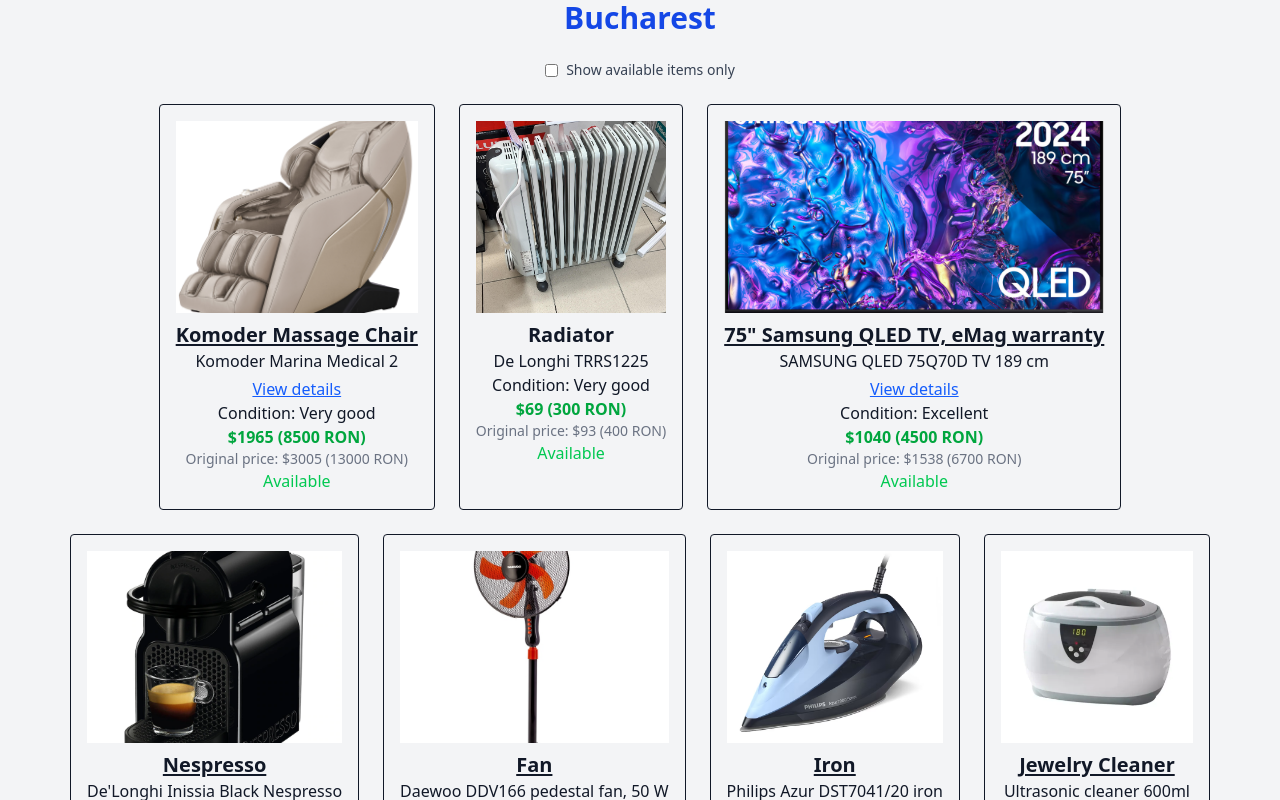
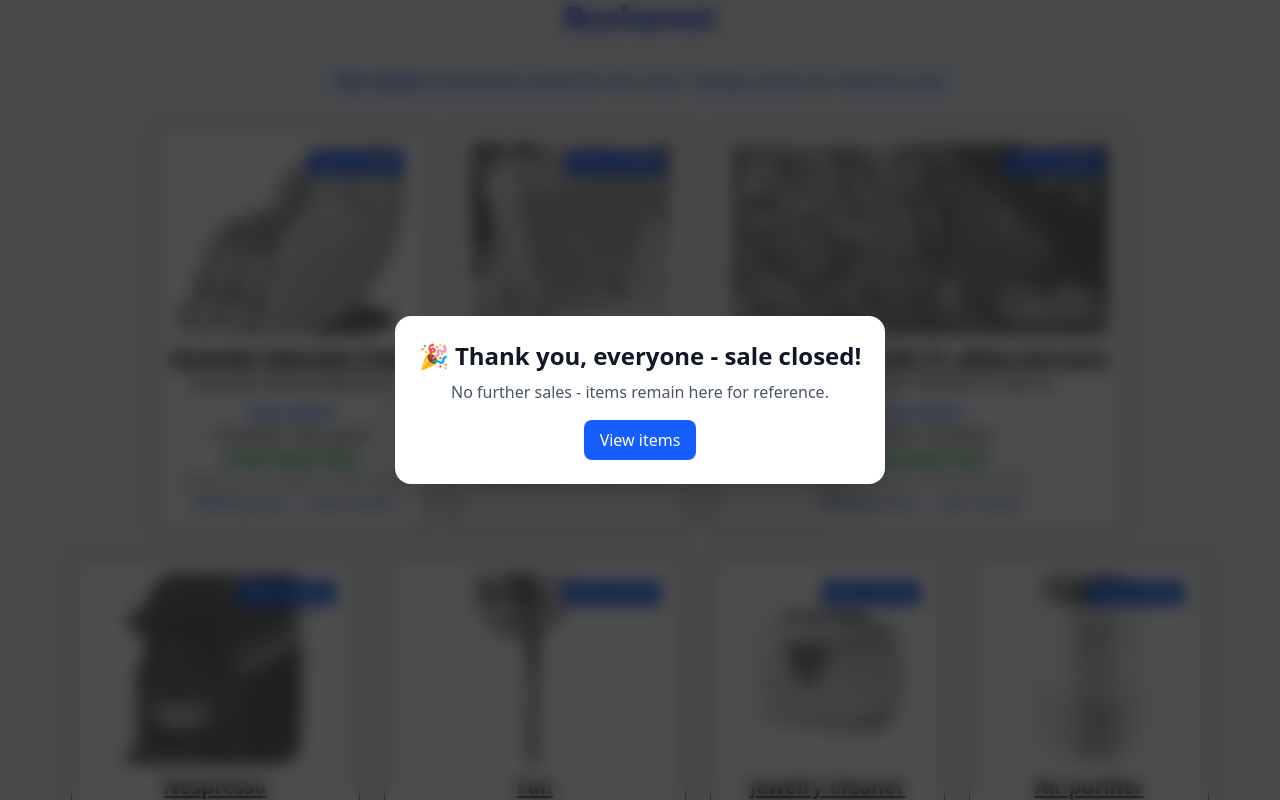
Before and after one commit to StanislavAlexandrov/bucharest-sale-site, a React (Vite) app: page / in a window 1280 px wide. Shown: the top 800 px of the page. Built offline with nearby package versions, Linux system fonts and the light colour scheme.

Commit message:
added closed sale

```diff
--- a/src/App.tsx
+++ b/src/App.tsx
@@ -1,23 +1,42 @@
-import { useState } from 'react';
+import { useMemo, useState } from 'react';
 import ItemCard from './components/ItemCard';
 import items from './data/items';
 import './App.css';
 
+const SALES_CLOSED = true; // ← flip to false if you ever reopen
+
 function App() {
     const [showAvailableOnly, setShowAvailableOnly] = useState(false);
+    const [overlayDismissed, setOverlayDismissed] = useState(false); // allow browsing while still marking sale closed
 
-    const filteredItems = (
-        showAvailableOnly ? items.filter((item) => item.available) : items
-    ).sort((a, b) => {
-        // Available first, sold last
+    const filteredItems = useMemo(() => {
+        const base = showAvailableOnly
+            ? items.filter((i) => i.available)
+            : items;
+        return [...base].sort((a, b) => {
             if (a.available === b.available) return 0;
             return a.available ? -1 : 1;
         });
+    }, [showAvailableOnly]);
 
     return (
         <div className="min-h-screen flex flex-col items-center justify-center gap-6 bg-gray-100 text-center px-4">
             <h1 className="text-3xl font-bold text-blue-700">Bucharest</h1>
 
+            {/* Top banner to reinforce state even if overlay is dismissed */}
+            {SALES_CLOSED && (
+                <div
+                    className="rounded-lg bg-blue-50 border border-blue-200 px-4 py-2 text-blue-800"
+                    role="status"
+                    aria-live="polite"
+                >
+                    <strong>Sale closed.</strong> Everything’s packed for the
+                    move—listings remain for reference only.
+                </div>
+            )}
+
+            {/* Hide the filter if sales are closed (optional) */}
+            {!SALES_CLOSED && (
                 <label className="flex items-center gap-2 text-gray-700 text-sm">
                     <input
                         type="checkbox"
@@ -27,12 +46,40 @@
                     />
                     Show available items only
                 </label>
+            )}
 
             <div className="flex flex-wrap justify-center gap-6">
                 {filteredItems.map((item) => (
-                    <ItemCard key={item.id} item={item} />
+                    <ItemCard
+                        key={item.id}
+                        item={item}
+                        salesClosed={SALES_CLOSED}
+                    />
                 ))}
             </div>
+
+            {/* Full-page overlay (blocks clicks while visible); set overlayDismissed to keep site browseable */}
+            {SALES_CLOSED && !overlayDismissed && (
+                <div className="fixed inset-0 z-50 flex items-center justify-center bg-black/70 backdrop-blur-sm">
+                    <div className="mx-4 max-w-lg rounded-2xl bg-white p-6 text-center shadow-2xl">
+                        <h2 className="text-2xl font-bold">
+                            🎉 Thank you, everyone - sale closed!
+                        </h2>
+                        <p className="mt-2 text-gray-600">
+                            No further sales - items remain here for reference.
+                        </p>
+                        <div className="mt-4 flex justify-center gap-3">
+                            {/* Keep a single button if you want the overlay to be non-dismissible */}
+                            <button
+                                onClick={() => setOverlayDismissed(true)}
+                                className="rounded-lg bg-blue-600 px-4 py-2 text-white font-medium hover:bg-blue-700 focus:outline-none focus:ring focus:ring-blue-300"
+                            >
+                                View items
+                            </button>
+                        </div>
+                    </div>
+                </div>
+            )}
         </div>
     );
 }
--- a/src/components/ItemCard.tsx
+++ b/src/components/ItemCard.tsx
@@ -3,20 +3,21 @@
 
 type ItemCardProps = {
     item: Item;
+    salesClosed?: boolean;
 };
 
-const ItemCard = ({ item }: ItemCardProps) => {
+const ItemCard = ({ item, salesClosed = false }: ItemCardProps) => {
     const [isOpen, setIsOpen] = useState(false);
     const isSold = !item.available;
+    const disableInteractions = salesClosed || isSold;
 
-    // only allow opening the modal if the item isn't sold (optional; remove if you want it clickable anyway)
     const handleImageClick = () => {
-        if (!isSold) setIsOpen(true);
+        if (!disableInteractions) setIsOpen(true);
     };
 
     return (
-        <div className="border rounded p-4">
-            {/* Thumbnail + SOLD overlay */}
+        <div className="border rounded p-4 bg-white shadow-sm relative">
+            {/* Thumbnail + overlays */}
             <div className="relative">
                 <img
                     src={item.image}
@@ -24,13 +25,23 @@
                     loading="lazy"
                     onClick={handleImageClick}
                     className={[
-                        'w-full h-48 object-cover cursor-pointer transition',
-                        isSold
+                        'w-full h-48 object-cover transition',
+                        disableInteractions
                             ? 'grayscale opacity-60 cursor-not-allowed'
-                            : 'hover:opacity-90',
+                            : 'cursor-pointer hover:opacity-90',
                     ].join(' ')}
+                    aria-disabled={disableInteractions}
+                    tabIndex={disableInteractions ? -1 : 0}
+                    title={
+                        salesClosed
+                            ? 'Sale closed — viewing only'
+                            : isSold
+                            ? 'Sold'
+                            : 'Click to enlarge'
+                    }
                 />
 
+                {/* Priority: SOLD > RESERVED; also show SALE CLOSED ribbon if globally closed */}
                 {isSold && (
                     <span
                         className="absolute left-2 top-2 rounded bg-red-600/90 px-2 py-1 text-xs font-semibold uppercase tracking-wide text-white"
@@ -46,6 +57,15 @@
                         aria-label="Reserved"
                     >
                         Reserved
+                    </span>
+                )}
+
+                {salesClosed && (
+                    <span
+                        className="absolute right-2 top-2 rounded bg-blue-600/90 px-2 py-1 text-xs font-semibold uppercase tracking-wide text-white"
+                        aria-label="Sale closed"
+                    >
+                        Sale closed
                     </span>
                 )}
             </div>
@@ -69,7 +89,6 @@
 
             <p>{item.description}</p>
 
-            {/* Optional secondary link for extra clarity */}
             {item.link && (
                 <p className="mt-1">
                     <a
@@ -90,12 +109,23 @@
             <p className="text-gray-500 text-sm">
                 Original price: {item.originalPrice || 'N/A'}
             </p>
-            <p className={item.available ? 'text-green-500' : 'text-red-500'}>
-                {item.available ? 'Available' : 'Sold'}
-            </p>
 
-            {/* Modal */}
-            {isOpen && (
+            {!salesClosed ? (
+                <p
+                    className={
+                        item.available ? 'text-green-500' : 'text-red-500'
+                    }
+                >
+                    {item.available ? 'Available' : 'Sold'}
+                </p>
+            ) : (
+                <p className="text-blue-700 font-medium">
+                    Viewing only — sale closed
+                </p>
+            )}
+
+            {/* Modal (disabled when sale is closed or item is sold) */}
+            {isOpen && !disableInteractions && (
                 <div
                     className="fixed inset-0 z-50 flex items-center justify-center bg-black/80 p-4"
                     onClick={() => setIsOpen(false)}
--- a/src/data/items.ts
+++ b/src/data/items.ts
@@ -129,7 +129,7 @@
         originalPrice: '$68 (290 RON)',
         condition: 'Excellent',
         image: ironImageUrl,
-        available: true,
+        available: false,
         link: 'https://www.emag.ro/fier-de-calcat-philips-azur-2800w-debit-de-abur-continuu-de-50g-min-si-jet-de-abur-de-250-g-talpa-steamglide-elite-rezervor-de-300ml-si-sistem-de-curatare-automata-cu-rezervor-integrat-pentru-calcar-o/pd/DN6P06MBM/',
     },
     {
@@ -162,8 +162,8 @@
         originalPrice: '$342 (1500 RON)',
         condition: 'Very good',
         image: steamerImageUrl,
-        available: true,
-        reserved: true,
+        available: false,
+        reserved: false,
         link: 'https://www.emag.ro/aparat-de-calcat-vertical-philips-all-in-one-aio-seria-8000-2200w-tehnologie-de-incalzire-dubla-placa-incalzita-optimaltemp-6-bar-boost-de-abur-90-g-placa-de-calcat-cu-reglaj-in-mai-multe-unghiuri-5-s/pd/D4609JMBM/',
     },
     {
```
Lines whose indentation alone changed are shown as unchanged.
